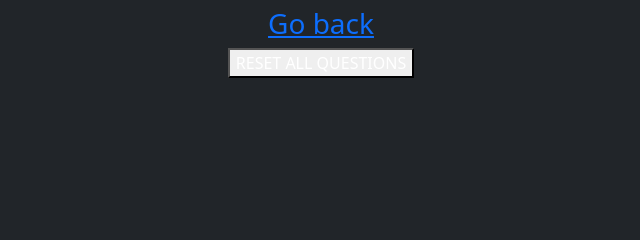
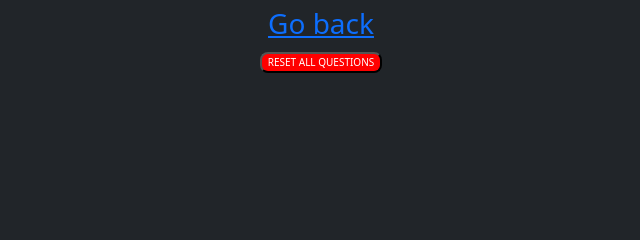
Before and after one commit to woroszek/projekt_zal, a Python web app: template templates/history.html in a window 1280 px wide. Shown: the part 253-493 px from the top of the page, without its empty margins (319-959 px from the left). Run offline with Jinja, Linux system fonts and the light colour scheme; the template is opened without the code that fills it, so the values that code supplies are empty.

Commit message:
małe zmiany.

```diff
--- a/templates/history.html
+++ b/templates/history.html
@@ -21,6 +21,14 @@
         margin-bottom 30px;
         width: 300px;
         }
+
+        button[name="reset"] {
+            background-color: red;
+            color: #fff;
+            font-size: 10px;
+            border-radius: 8px;
+            }
+
         form input, select {
         color: black;
         font-weight: bold;
@@ -76,7 +84,7 @@
         <h3 class="text-center"><a href="/" class="btn-history">Go back</a></h3>
     </div>
 
-    <form action="/reset" method="post" class="form1">
+    <form action="/reset" method="post" class="form">
         <button type="submit" name="reset" value='True'>RESET ALL QUESTIONS</button>
     </form>
 </body>
```
